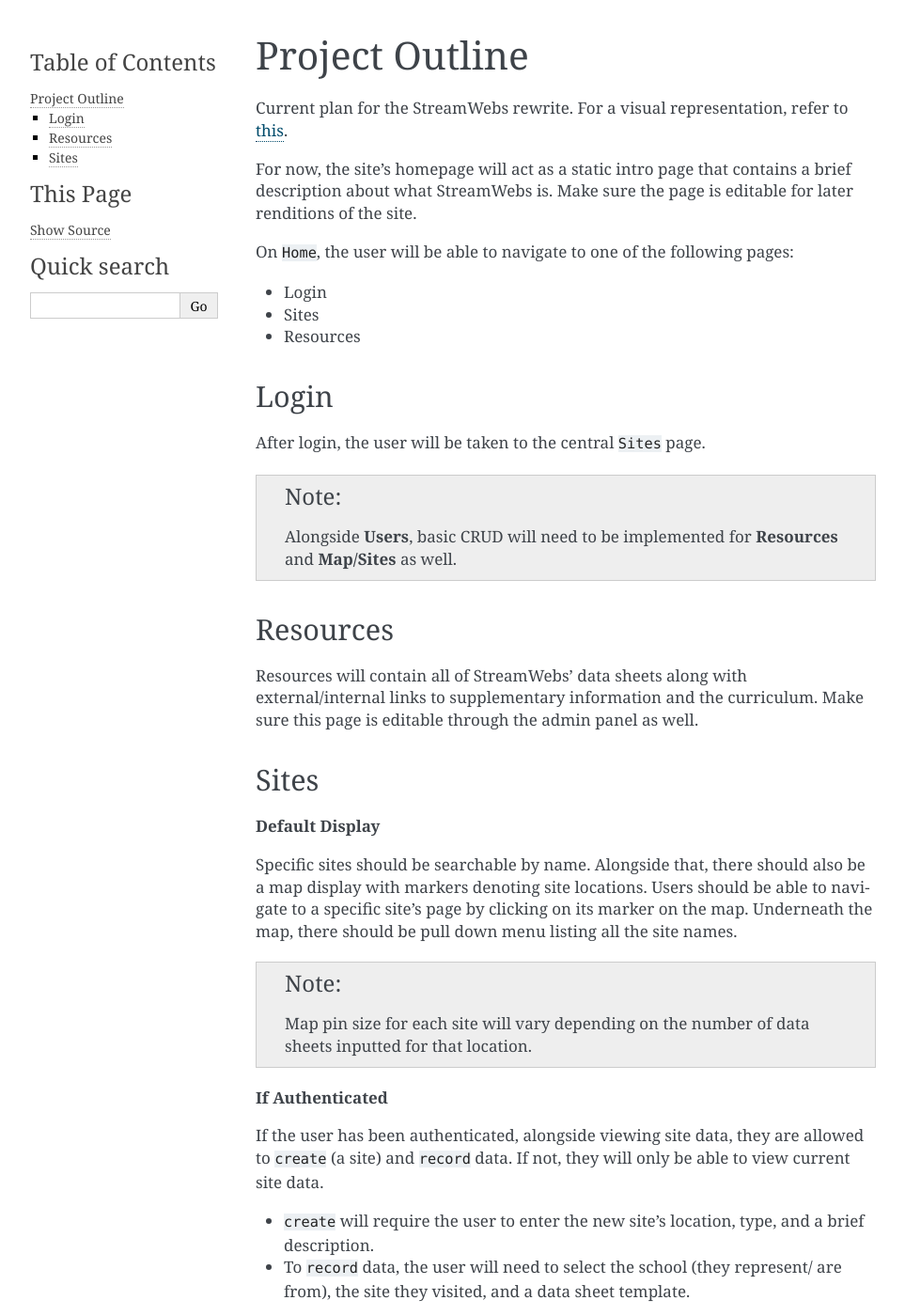
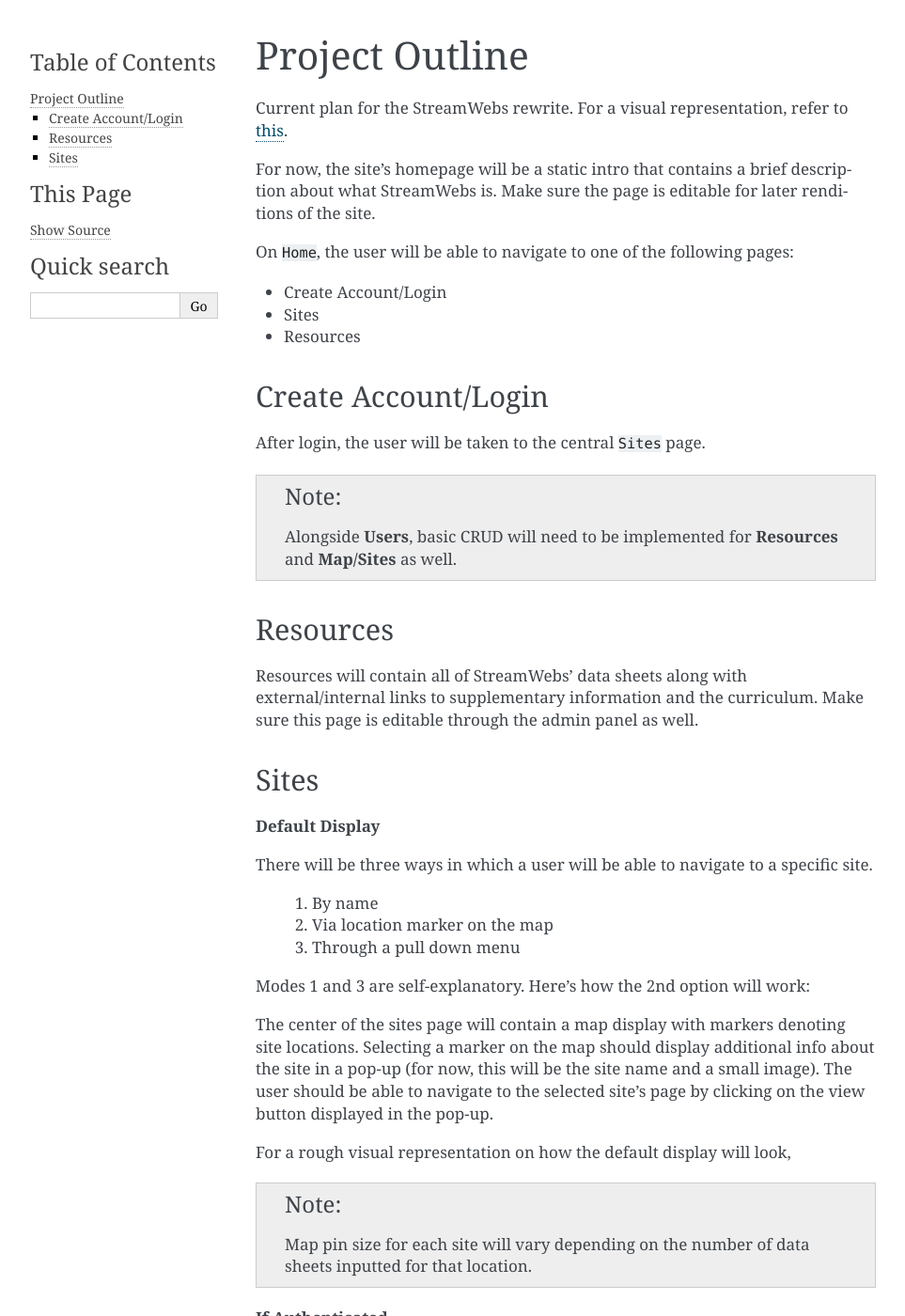
Before and after one commit to osuosl/streamwebs, a Sphinx documentation site: the page built from docs/source/outline.rst, in a window 1280 px wide and 1400 px high. Shown: the whole window at 94% size, without its empty margins (148-1111 px from the left). Built offline with Sphinx 7.4.7, drawn with Linux system fonts in a browser that asks for light colours; some of the changed text lies outside the part shown.

Commit message:
Add images, modify outline

```diff
--- a/docs/source/outline.rst
+++ b/docs/source/outline.rst
@@ -7,22 +7,22 @@
 Current plan for the StreamWebs rewrite. For a visual representation,
 refer to `this`_.
 
-For now, the site's homepage will act as a static intro page that contains a
-brief description about what StreamWebs is. Make sure the page is editable for
+For now, the site's homepage will be a static intro that contains a brief
+description about what StreamWebs is. Make sure the page is editable for
 later renditions of the site.
 
 On ``Home``, the user will be able to navigate to one of the
 following pages:
 
-* Login
+* Create Account/Login
 * Sites
 * Resources
 
 .. _this: http://i.imgur.com/XqOmLQn.jpg
 
 
-Login
------
+Create Account/Login
+--------------------
 
 After login, the user will be taken to the central ``Sites`` page.
 
@@ -43,10 +43,22 @@
 
 **Default Display**
 
-Specific sites should be searchable by name. Alongside that, there should also
-be a map display with markers denoting site locations. Users should be able to
-navigate to a specific site's page by clicking on its marker on the map.
-Underneath the map, there should be pull down menu listing all the site names.
+There will be three ways in which a user will be able to navigate to a specific
+site.
+
+  #) By name
+  #) Via location marker on the map
+  #) Through a pull down menu
+
+Modes 1 and 3 are self-explanatory. Here's how the 2nd option will work:
+
+The center of the sites page will contain a map display with markers denoting
+site locations. Selecting a marker on the map should display additional info
+about the site in a pop-up (for now, this will be the site name and a small
+image). The user should be able to navigate to the selected site's page by
+clicking on the view button displayed in the pop-up.
+
+For a rough visual representation on how the default display will look,
 
 .. note::
 
@@ -69,7 +81,7 @@
 **After Selecting a Site**
 
 The page will display the site's name, type, and description alongside an image
-of its location.
+of the location.
 
 Beneath ``Data`` will be a series of checkboxes corresponding to the available
 data templates/sheets (e.g. Water Quality, Canopy Cover, etc) for the site.
```
Also changed, not shown: docs/source/_static/sites_default_041116.jpg (added), docs/source/_static/sites_visual_041116.jpg (added).
